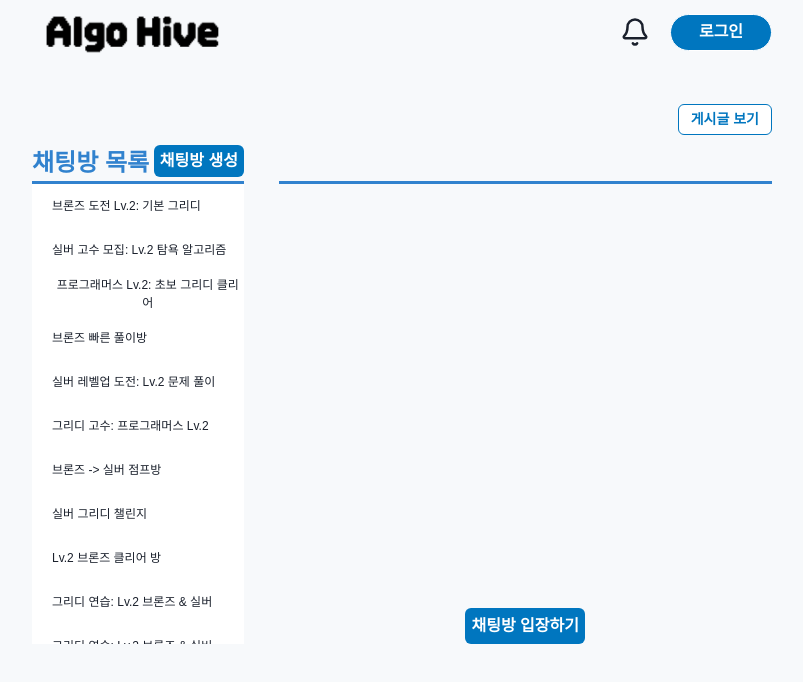
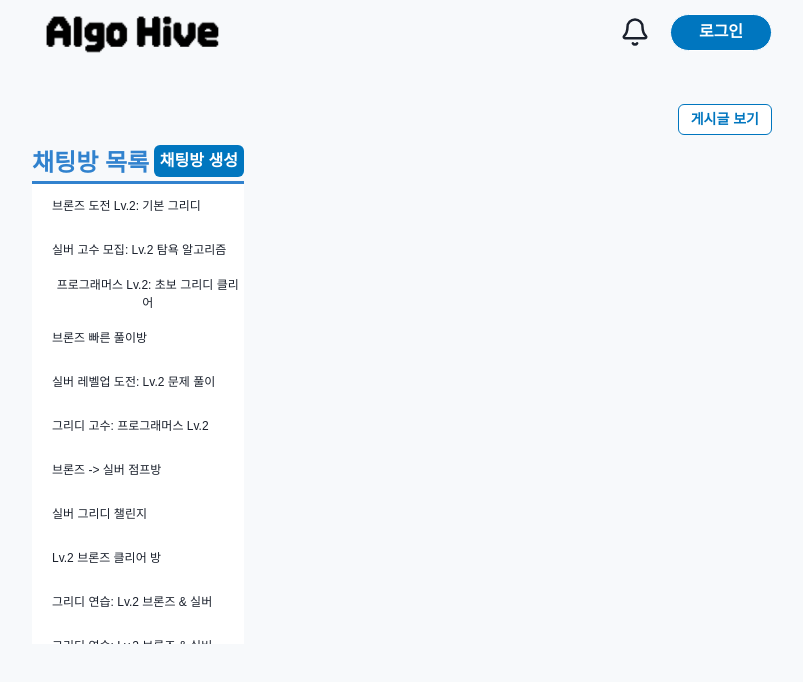
Before and after one commit to six-goguma/Algo-Hive-FE, a React (Vite) app: page /chat in a window 1280 px wide. Shown: the top 682 px of the page, without its empty margins (238-1041 px from the left). Built offline with nearby package versions, Linux system fonts and the light colour scheme; a web font is replaced by a local one.

Commit message:
feat(chat): 채팅방 입장 후 ui 구현

```diff
--- a/src/pages/chat/components/input/ChatInputBox.tsx
+++ b/src/pages/chat/components/input/ChatInputBox.tsx
@@ -15,9 +15,9 @@ export const ChatInputBox = () => {
   };
 
   return (
-    <InputGroup border='1.5px solid #0076BF'>
+    <InputGroup border='1.5px solid #0076BF' mt='15px' h='36px'>
       <Input
-        size='lg'
+        size='sm'
         type='text'
         variant='ghost'
         colorScheme='blue'
--- a/src/pages/chat/components/room/ChatRoomInsideSection.tsx
+++ b/src/pages/chat/components/room/ChatRoomInsideSection.tsx
@@ -1,5 +1,8 @@
+import { useState } from 'react';
+
 import { Box, Text } from '@chakra-ui/react';
 
+import { ChatInputBox } from '@pages/chat/components/input/ChatInputBox';
 import { ChatMessageList } from '@pages/chat/components/message/ChatMessageList';
 import { SetUserNameModal } from '@pages/chat/components/modal/SetUserNameModal';
 import { mockChatMessageList } from '@pages/chat/mock/mockChatMessageList';
@@ -12,7 +15,7 @@ export const ChatRoomInsideSection = ({
   onComplete: () => void; // onComplete Prop 추가
 }) => {
   const messages = mockChatMessageList.filter((message) => message.roomName === roomName);
-
+  const [isEntered, setIsEntered] = useState(false);
   return (
     <>
       <Box w='full' h='36px'>
@@ -24,7 +27,16 @@ export const ChatRoomInsideSection = ({
       <Box w='full' h='409px' overflowY='auto'>
         <ChatMessageList messages={messages} />
       </Box>
-      <SetUserNameModal onComplete={onComplete} /> {/* onComplete 전달 */}
+      {isEntered ? (
+        <ChatInputBox />
+      ) : (
+        <SetUserNameModal
+          onComplete={() => {
+            setIsEntered(true);
+            onComplete(); // 부모 상태 업데이트
+          }}
+        />
+      )}
     </>
   );
 };
--- a/src/pages/chat/components/user/ChatUserListItem.tsx
+++ b/src/pages/chat/components/user/ChatUserListItem.tsx
@@ -4,7 +4,7 @@ import userIcon from '@shared/_assets/userIcon.svg';
 
 export const ChatUserListItem = ({ nickName }: { nickName: string }) => {
   return (
-    <Flex w='full' h='44px' align='center' pl='20px' gap='4px'>
+    <Flex w='full' h='44px' align='center' pl='20px' gap='10px'>
       <Image src={userIcon} alt='userIcon' boxSize='24px' />
       <Text fontSize='12px' fontWeight='medium'>
         {nickName}
--- a/src/pages/chat/components/user/ChatUserSection.tsx
+++ b/src/pages/chat/components/user/ChatUserSection.tsx
@@ -9,7 +9,7 @@ export const ChatUserSection = () => {
         <Text w='full' textAlign='left' fontSize='24px' color='blue.500' fontWeight={700}>
           현재 접속자
         </Text>
-        <Button h='32px' w='120px'>
+        <Button h='32px' w='140px'>
           채팅방 목록 보기
         </Button>
       </Flex>
--- a/src/pages/chat/ui/ChatPage.tsx
+++ b/src/pages/chat/ui/ChatPage.tsx
@@ -30,12 +30,12 @@ export const ChatPage = () => {
           )}
         </Box>
         <Box w='70%' bg='#F7F9FB'>
-          <ChatRoomInsideSection
-            roomName={selectedRoom ?? ''}
-            onComplete={() => {
-              setIsEntered(true);
-            }}
-          />
+          {selectedRoom && (
+            <ChatRoomInsideSection
+              roomName={selectedRoom}
+              onComplete={() => setIsEntered(true)} // 완료 버튼 클릭 시 상태 변경
+            />
+          )}
         </Box>
       </Flex>
     </Flex>
```
